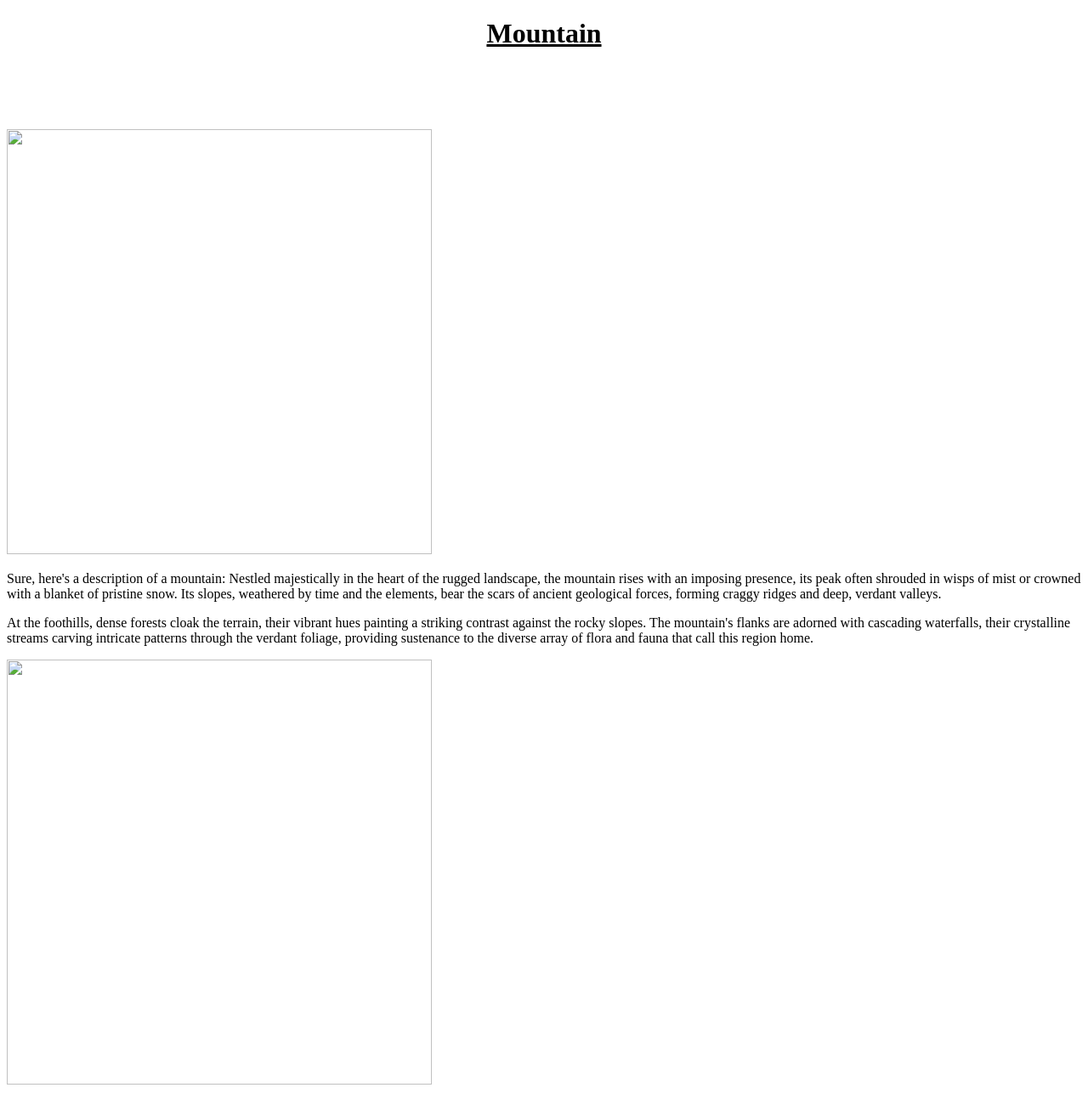
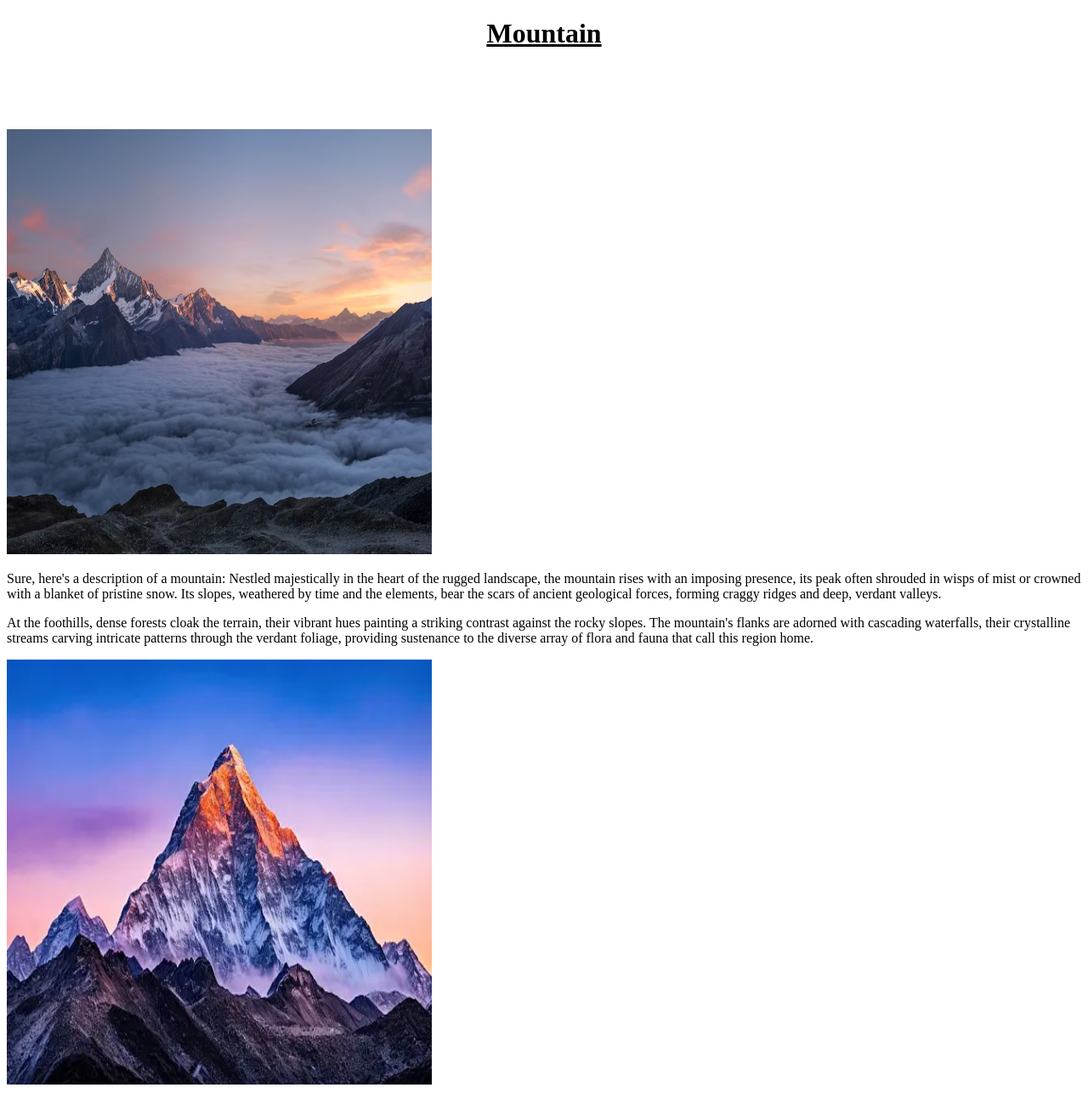
Before and after one commit to HMAatif786/Mountain, a plain HTML site: page index.html in a window 1280 px wide. Shown: the top 1293 px of the page at 85% size. Drawn offline with Linux system fonts and the light colour scheme.

Commit message:
Mountain

```diff
--- a/index.html
+++ b/index.html
@@ -10,13 +10,13 @@
     <br><br>
     <br><br>
 
-    <img src="c:\Users\smit\Downloads\image.1.webp" alt="" width="500px" height="500px">
+    <img src="image 2.avif" alt="" width="500px" height="500px">
     <p>
         Sure, here's a description of a mountain:
 
         Nestled majestically in the heart of the rugged landscape, the mountain rises with an imposing presence, its peak often shrouded in wisps of mist or crowned with a blanket of pristine snow. Its slopes, weathered by time and the elements, bear the scars of ancient geological forces, forming craggy ridges and deep, verdant valleys.</p>
         <p>At the foothills, dense forests cloak the terrain, their vibrant hues painting a striking contrast against the rocky slopes. The mountain's flanks are adorned with cascading waterfalls, their crystalline streams carving intricate patterns through the verdant foliage, providing sustenance to the diverse array of flora and fauna that call this region home.</p>
-        <img src="c:\Users\smit\Downloads\image 2.avif" alt="" width="500px" height="500px">
+        <img src="image.1.webp" alt="" width="500px" height="500px">
         <p>As one ascends higher, the air grows thinner, and the landscape transforms into a rugged alpine realm. Jagged cliffs and precipitous ledges challenge the intrepid adventurer, offering breathtaking vistas that stretch as far as the eye can see. Towering above the world below, the summit beckons with an irresistible allure, promising unparalleled views and a sense of awe-inspiring achievement to those who dare to conquer its heights.</p>
         <p>In every season, the mountain exudes a unique charm, from the vibrant colors of springtime blossoms to the icy grandeur of winter's embrace. It stands as a silent sentinel, a testament to the timeless beauty and raw power of nature, inspiring wonder and reverence in all who behold its majesty</p>
         <br><br>
```
Also changed, not shown: image 2.avif (added), image.1.webp (added).
